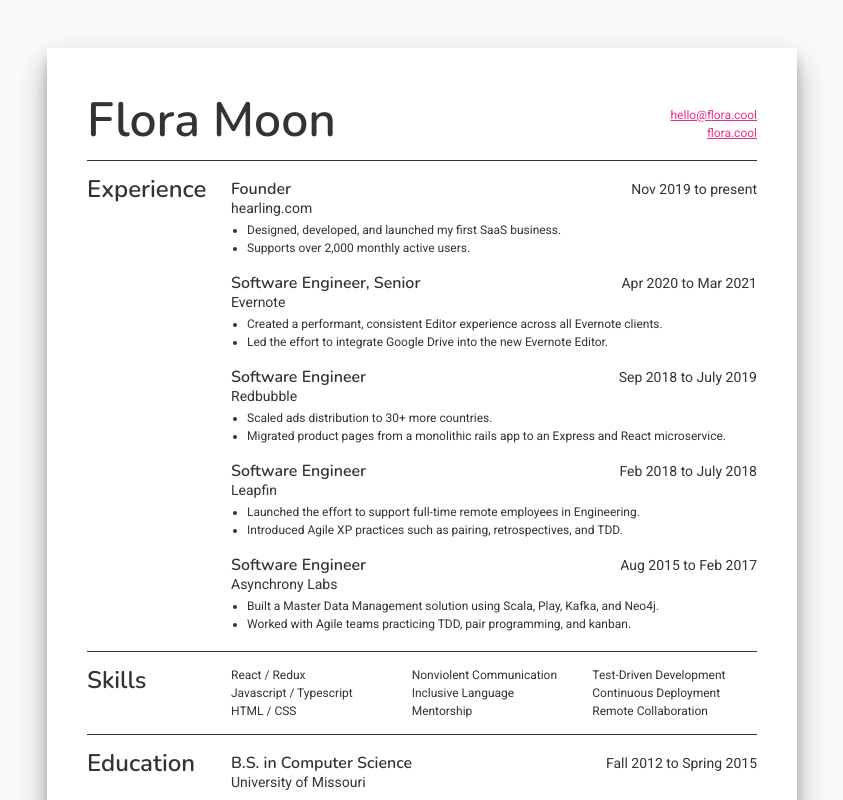
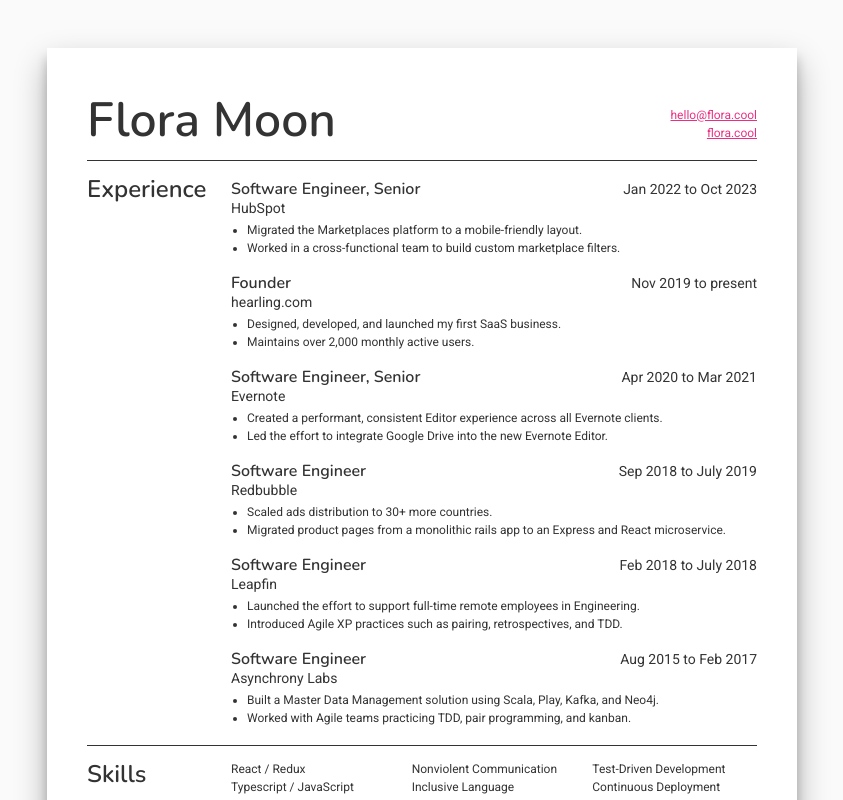
Before and after one commit to floradotcool/resume, a JavaScript app: page / in a window 1280 px wide. Shown: the whole page, without its empty margins (218-1061 px from the left). Built offline with nearby package versions, Linux system fonts and the light colour scheme; the HTML template or start-up script is replaced by a standard one.

Commit message:
add hubspot experience

```diff
--- a/package.json
+++ b/package.json
@@ -5,11 +5,12 @@
   "dependencies": {
     "react": "^17.0.2",
     "react-dom": "^17.0.2",
-    "react-scripts": "4.0.3",
+    "react-scripts": "5.0.0",
     "styled-components": "^5.3.3"
   },
   "devDependencies": {
-    "prettier": "^2.4.1"
+    "prettier": "^2.4.1",
+    "typescript": "^5.3.3"
   },
   "scripts": {
     "build": "react-scripts build",
--- a/src/sections/Experience/Experience.js
+++ b/src/sections/Experience/Experience.js
@@ -3,9 +3,19 @@ import Job from "../../components/Job";
 
 const Experience = () => (
   <Section title="Experience">
+    <Job
+      title="Software Engineer, Senior"
+      company="HubSpot"
+      time="Jan 2022 to Oct 2023"
+    >
+      <li>Migrated the Marketplaces platform to a mobile-friendly layout.</li>
+      <li>
+        Worked in a cross-functional team to build custom marketplace filters.
+      </li>
+    </Job>
     <Job title="Founder" company="hearling.com" time="Nov 2019 to present">
       <li>Designed, developed, and launched my first SaaS business.</li>
-      <li>Supports over 2,000 monthly active users.</li>
+      <li>Maintains over 2,000 monthly active users.</li>
     </Job>
     <Job
       title="Software Engineer, Senior"
--- a/src/sections/Skills/Skills.js
+++ b/src/sections/Skills/Skills.js
@@ -9,15 +9,15 @@ const Skills = () => (
       <GridItem>
         <SkillsList>
           <Skill>React / Redux</Skill>
-          <Skill>Javascript / Typescript</Skill>
-          <Skill>HTML / CSS</Skill>
+          <Skill>Typescript / JavaScript</Skill>
+          <Skill>Node / Express</Skill>
         </SkillsList>
       </GridItem>
       <GridItem>
         <SkillsList>
           <Skill>Nonviolent Communication</Skill>
           <Skill>Inclusive Language</Skill>
-          <Skill>Mentorship</Skill>
+          <Skill>Mentorship / Hiring</Skill>
         </SkillsList>
       </GridItem>
       <GridItem>
```
Also changed, not shown: 1 other file (tests, documents, lock files or other folders).
